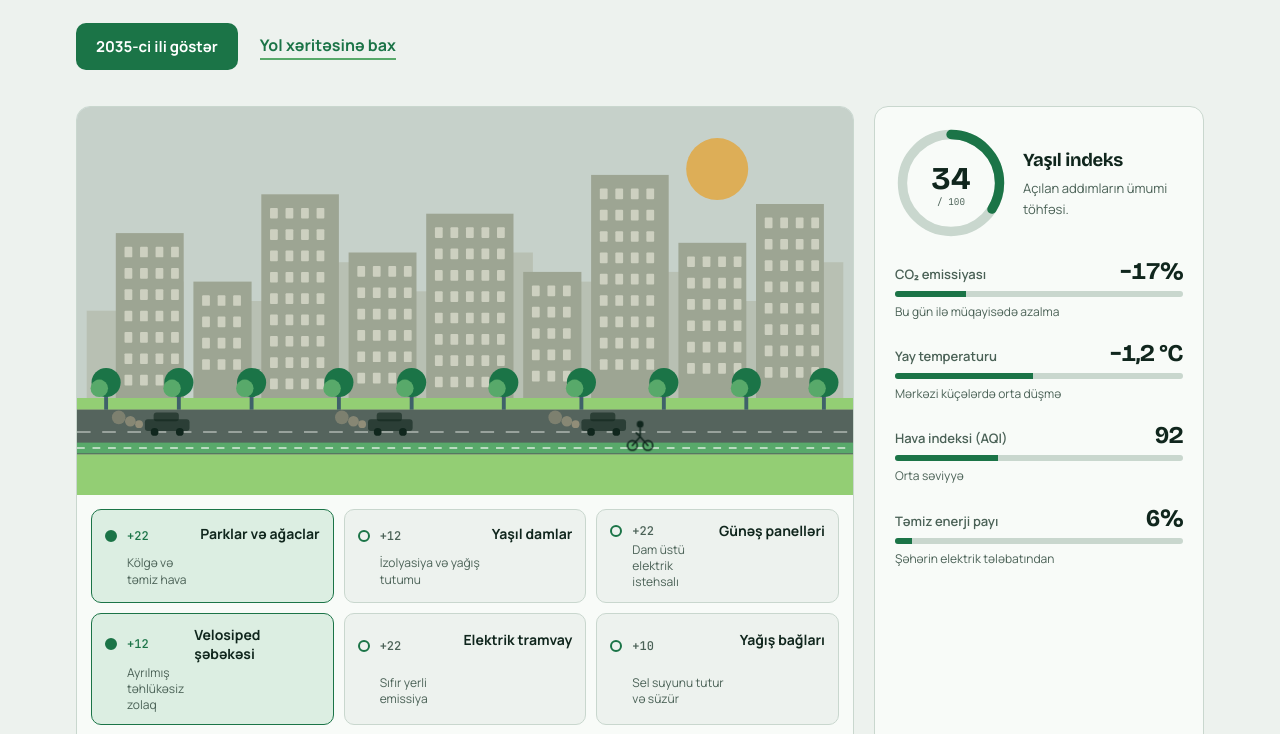
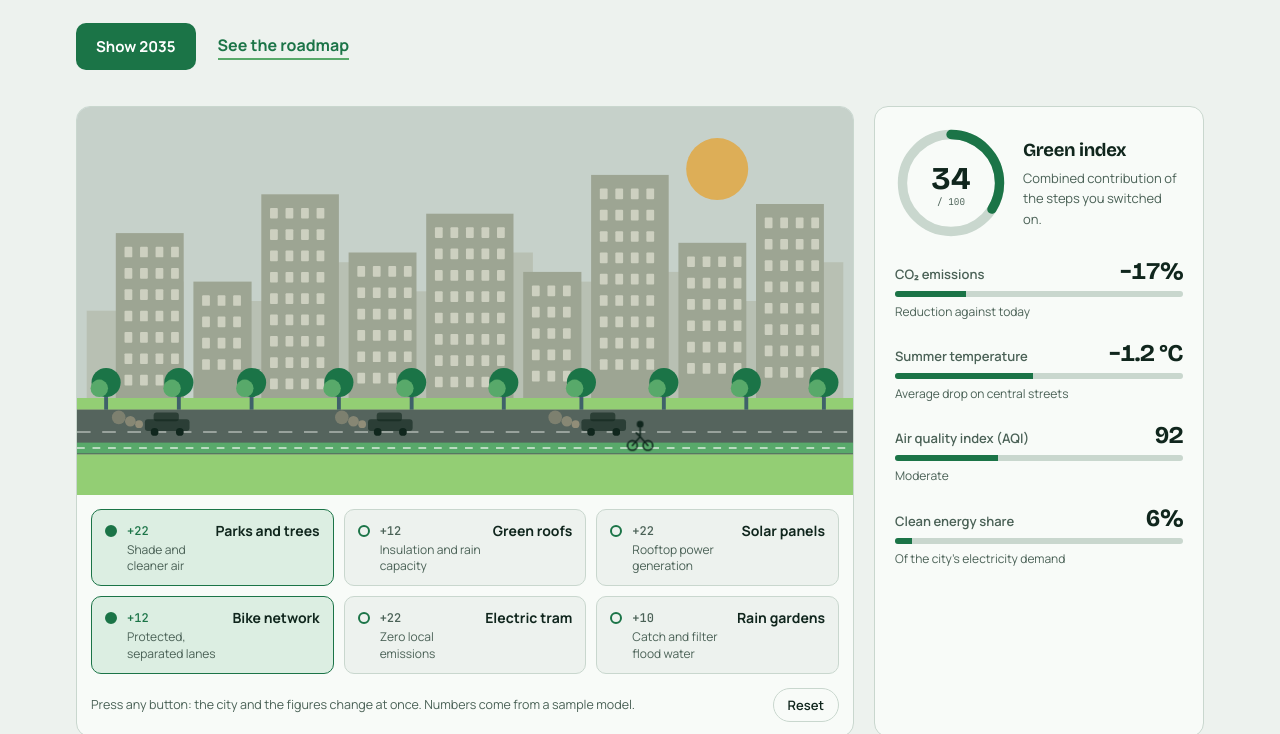
Before and after one commit to yasillayih/greencity, a plain HTML site: page index.html in a window 1280 px wide. Shown: the part 383-1117 px from the top of the page. Drawn offline with nearby package versions, Linux system fonts and the light colour scheme.

Commit message:
Change language setting from Azerbaijani to English

```diff
--- a/index.html
+++ b/index.html
@@ -364,7 +364,7 @@ var T={
   H:['İşə velosipedlə və ya ictimai nəqliyyatla get','Evdə LED lampa və enerji qənaəti','Mövsümi yerli qidanı həftədə dörd dəfə seç','Tullantını növünə görə ayır','Bir ağac əkməyə və ya baxmağa qoşul','Duş vaxtını iki dəqiqə qısalt']
  }
 };
-var lang='az';
+var lang='en';
 function t(k){return T[lang][k]}
 function fmt(n){var sep=lang==='az'?' ':',';return String(Math.round(n)).replace(/\B(?=(\d{3})+(?!\d))/g,sep)}
 function dec(s){return lang==='az'?s.replace('.',','):s}
```
